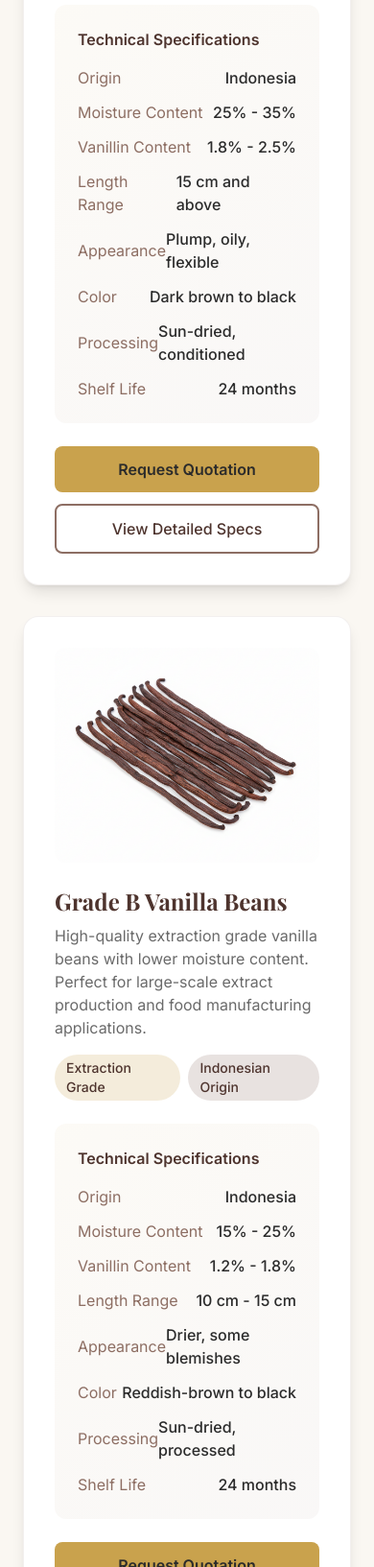
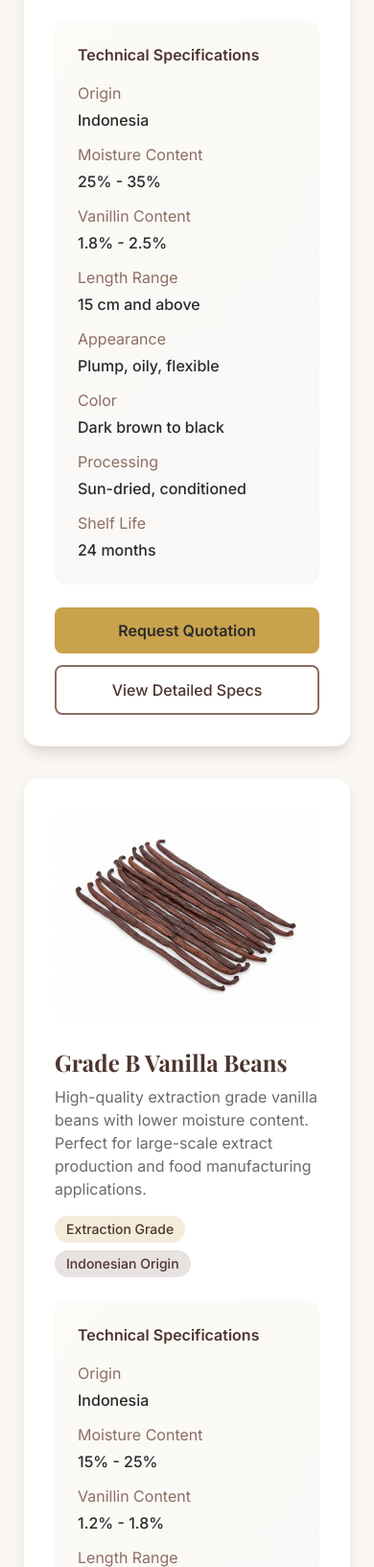
Before and after one commit to Ind527/vanili, a plain HTML site: page products.html in a window 390 px wide. Shown: the part 1716-3349 px from the top of the page at 96% size. Drawn offline with nearby package versions, Linux system fonts and the light colour scheme.

Commit message:
Improve mobile layout by ensuring content wraps correctly
Update HTML to adjust flex display properties for better content wrapping on mobile devices, specifically within product specification sections.

Replit-Commit-Author: Agent
Replit-Commit-Session-Id: d9910567-24ad-4434-a144-cc403a9f0c46
Replit-Commit-Checkpoint-Type: intermediate_checkpoint
Replit-Commit-Event-Id: 1a0e5dce-305b-462d-ab95-fb747024180d
Replit-Commit-Screenshot-Url: https://storage.googleapis.com/screenshot-production-us-central1/f8ab7762-af76-4f64-be90-43ae50081781/d9910567-24ad-4434-a144-cc403a9f0c46/4qv1aG1
Replit-Helium-Checkpoint-Created: true

```diff
--- a/products.html
+++ b/products.html
@@ -265,7 +265,7 @@
                             Premium gourmet quality vanilla beans with high moisture content and rich flavor profile.
                             Ideal for high-end culinary applications and premium extract production.
                         </p>
-                        <div class="flex items-center space-x-2 mb-4">
+                        <div class="flex flex-wrap gap-2 mb-4">
                             <span class="bg-vanilla-accent/20 text-vanilla-primary px-3 py-1 rounded-full text-sm font-medium">Gourmet Grade</span>
                             <span class="bg-vanilla-secondary/20 text-vanilla-primary px-3 py-1 rounded-full text-sm font-medium">Indonesian Origin</span>
                         </div>
@@ -275,35 +275,35 @@
                     <div class="spec-table rounded-xl p-6 mb-6">
                         <h4 class="font-semibold text-vanilla-primary mb-4">Technical Specifications</h4>
                         <div class="space-y-3">
-                            <div class="flex justify-between items-center">
+                            <div class="flex flex-col sm:flex-row sm:justify-between sm:items-center gap-1">
                                 <span class="text-vanilla-secondary">Origin</span>
                                 <span class="font-medium">Indonesia</span>
                             </div>
-                            <div class="flex justify-between items-center">
+                            <div class="flex flex-col sm:flex-row sm:justify-between sm:items-center gap-1">
                                 <span class="text-vanilla-secondary">Moisture Content</span>
                                 <span class="font-medium">25% - 35%</span>
                             </div>
-                            <div class="flex justify-between items-center">
+                            <div class="flex flex-col sm:flex-row sm:justify-between sm:items-center gap-1">
                                 <span class="text-vanilla-secondary">Vanillin Content</span>
                                 <span class="font-medium">1.8% - 2.5%</span>
                             </div>
-                            <div class="flex justify-between items-center">
+                            <div class="flex flex-col sm:flex-row sm:justify-between sm:items-center gap-1">
                                 <span class="text-vanilla-secondary">Length Range</span>
                                 <span class="font-medium">15 cm and above</span>
                             </div>
-                            <div class="flex justify-between items-center">
+                            <div class="flex flex-col sm:flex-row sm:justify-between sm:items-center gap-1">
                                 <span class="text-vanilla-secondary">Appearance</span>
                                 <span class="font-medium">Plump, oily, flexible</span>
                             </div>
-                            <div class="flex justify-between items-center">
+                            <div class="flex flex-col sm:flex-row sm:justify-between sm:items-center gap-1">
                                 <span class="text-vanilla-secondary">Color</span>
                                 <span class="font-medium">Dark brown to black</span>
                             </div>
-                            <div class="flex justify-between items-center">
+                            <div class="flex flex-col sm:flex-row sm:justify-between sm:items-center gap-1">
                                 <span class="text-vanilla-secondary">Processing</span>
                                 <span class="font-medium">Sun-dried, conditioned</span>
                             </div>
-                            <div class="flex justify-between items-center">
+                            <div class="flex flex-col sm:flex-row sm:justify-between sm:items-center gap-1">
                                 <span class="text-vanilla-secondary">Shelf Life</span>
                                 <span class="font-medium">24 months</span>
                             </div>
@@ -336,7 +336,7 @@
                             High-quality extraction grade vanilla beans with lower moisture content.
                             Perfect for large-scale extract production and food manufacturing applications.
                         </p>
-                        <div class="flex items-center space-x-2 mb-4">
+                        <div class="flex flex-wrap gap-2 mb-4">
                             <span class="bg-vanilla-accent/20 text-vanilla-primary px-3 py-1 rounded-full text-sm font-medium">Extraction Grade</span>
                             <span class="bg-vanilla-secondary/20 text-vanilla-primary px-3 py-1 rounded-full text-sm font-medium">Indonesian Origin</span>
                         </div>
@@ -346,35 +346,35 @@
                     <div class="spec-table rounded-xl p-6 mb-6">
                         <h4 class="font-semibold text-vanilla-primary mb-4">Technical Specifications</h4>
                         <div class="space-y-3">
-                            <div class="flex justify-between items-center">
+                            <div class="flex flex-col sm:flex-row sm:justify-between sm:items-center gap-1">
                                 <span class="text-vanilla-secondary">Origin</span>
                                 <span class="font-medium">Indonesia</span>
                             </div>
-                            <div class="flex justify-between items-center">
+                            <div class="flex flex-col sm:flex-row sm:justify-between sm:items-center gap-1">
                                 <span class="text-vanilla-secondary">Moisture Content</span>
                                 <span class="font-medium">15% - 25%</span>
                             </div>
-                            <div class="flex justify-between items-center">
+                            <div class="flex flex-col sm:flex-row sm:justify-between sm:items-center gap-1">
                                 <span class="text-vanilla-secondary">Vanillin Content</span>
                                 <span class="font-medium">1.2% - 1.8%</span>
                             </div>
-                            <div class="flex justify-between items-center">
+                            <div class="flex flex-col sm:flex-row sm:justify-between sm:items-center gap-1">
                                 <span class="text-vanilla-secondary">Length Range</span>
                                 <span class="font-medium">10 cm - 15 cm</span>
                             </div>
-                            <div class="flex justify-between items-center">
+                            <div class="flex flex-col sm:flex-row sm:justify-between sm:items-center gap-1">
                                 <span class="text-vanilla-secondary">Appearance</span>
                                 <span class="font-medium">Drier, some blemishes</span>
                             </div>
-                            <div class="flex justify-between items-center">
+                            <div class="flex flex-col sm:flex-row sm:justify-between sm:items-center gap-1">
                                 <span class="text-vanilla-secondary">Color</span>
                                 <span class="font-medium">Reddish-brown to black</span>
                             </div>
-                            <div class="flex justify-between items-center">
+                            <div class="flex flex-col sm:flex-row sm:justify-between sm:items-center gap-1">
                                 <span class="text-vanilla-secondary">Processing</span>
                                 <span class="font-medium">Sun-dried, processed</span>
                             </div>
-                            <div class="flex justify-between items-center">
+                            <div class="flex flex-col sm:flex-row sm:justify-between sm:items-center gap-1">
                                 <span class="text-vanilla-secondary">Shelf Life</span>
                                 <span class="font-medium">24 months</span>
                             </div>
```
Also changed, not shown: index.html (+8 -8 lines).
